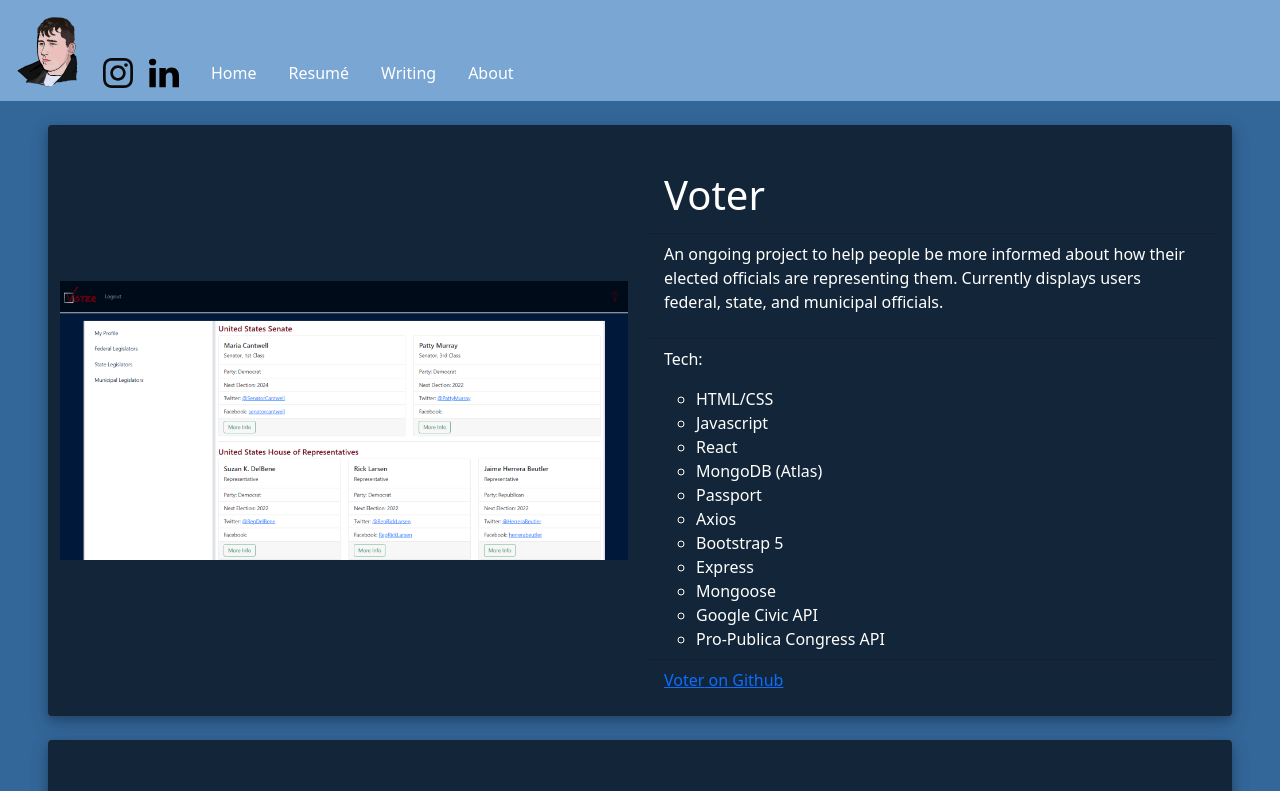
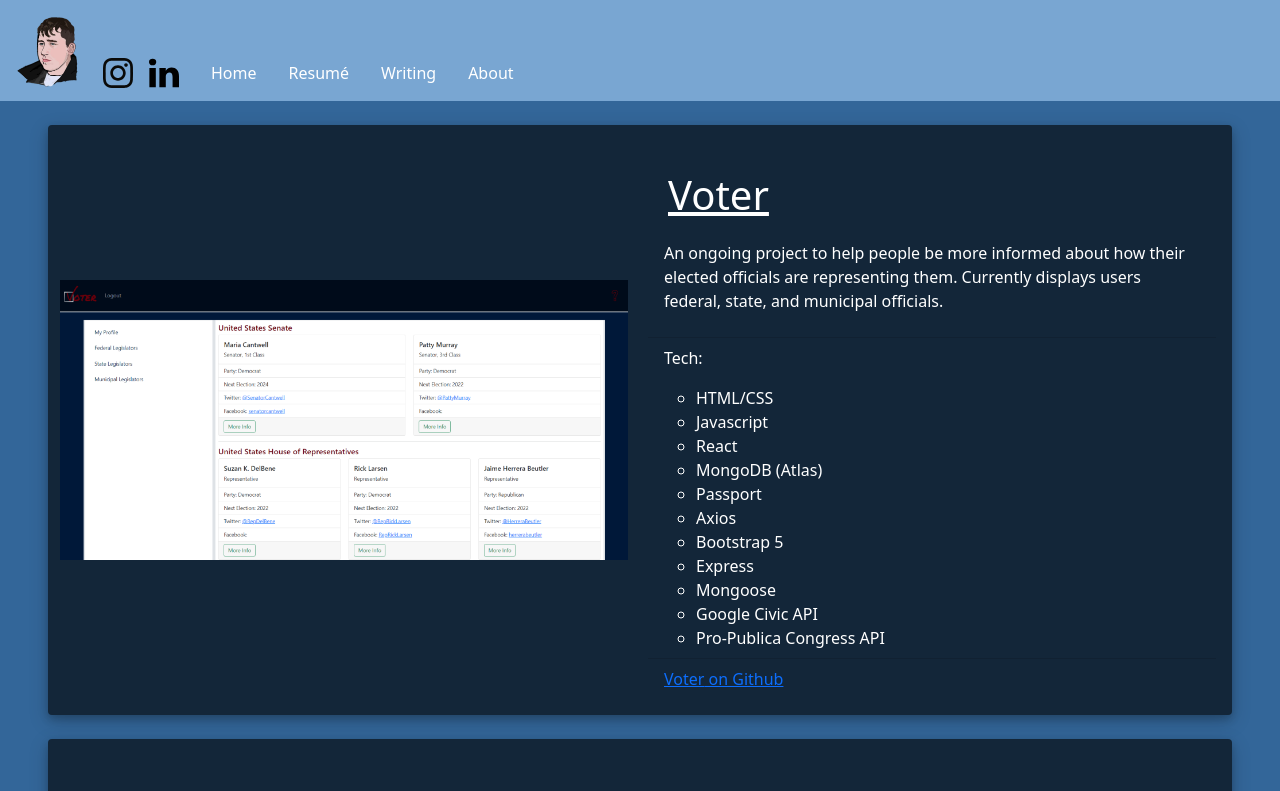
Before and after one commit to dustin-lamarr/react-portfolio, a React (Create React App) app in the folder client/: page /code in a window 1280 px wide. Shown: the top 791 px of the page. Built offline with nearby package versions, Linux system fonts and the light colour scheme.

Commit message:
design tweaks

```diff
--- a/client/src/components/InfoCard/index.js
+++ b/client/src/components/InfoCard/index.js
@@ -1,4 +1,4 @@
-import React, { useEffect, useState } from "react";
+import React from "react";
 
 function InfoCard({ id, img, section, href, summary, children, github, alt }) {
   const styles = {
@@ -21,14 +21,16 @@ function InfoCard({ id, img, section, href, summary, children, github, alt }) {
           </div>
           <div className="col pt-3 align-self-start">
             <ul className="list-group list-group-flush">
+              <li className="list-group-item border-0" style={styles.listBody}>
               <a
-                className="list-group-item list-group-item-action list-group-item-primary fs-1"
+                className="fs-1 p-1 border-0"
                 href={href}
                 style={styles.listBody}
               >
                 {section}
+
               </a>
-
+              </li>
               <li className="list-group-item" style={styles.listBody}>
                 <p style={{ color: "white" }}>{summary}</p>
               </li>
--- a/client/src/components/TopNav/index.js
+++ b/client/src/components/TopNav/index.js
@@ -26,10 +26,10 @@ function TopNav({ page }) {
           <div className="d-inline-flex flex-row align-items-end">
             {page === "home" &&
             (
-              <span class="navbar-text fw-bolder" style={{color: "#132639"}}>Dustin LaMarr | Full Stack Developer | dustin.lamarr@gmail.com</span>
+              <span className="navbar-text fw-bolder" style={{color: "#132639"}}>Dustin LaMarr | Full Stack Developer | dustin.lamarr@gmail.com</span>
             )}
           {page === "code" && (
-            <ul className="navbar-nav list-group-flush list-group-horizontal align-items-end">
+            <ul className="navbar-nav list-group-flush list-group-horizontal align-items-end  ml-auto">
               <li className="nav-item list-group-item border-0 bg-transparent pb-0" >
                 <a className="nav-link" aria-current="page" href="/" id="nav-li">
                   Home
```
Also changed, not shown: client/public/images/external.svg (added).
